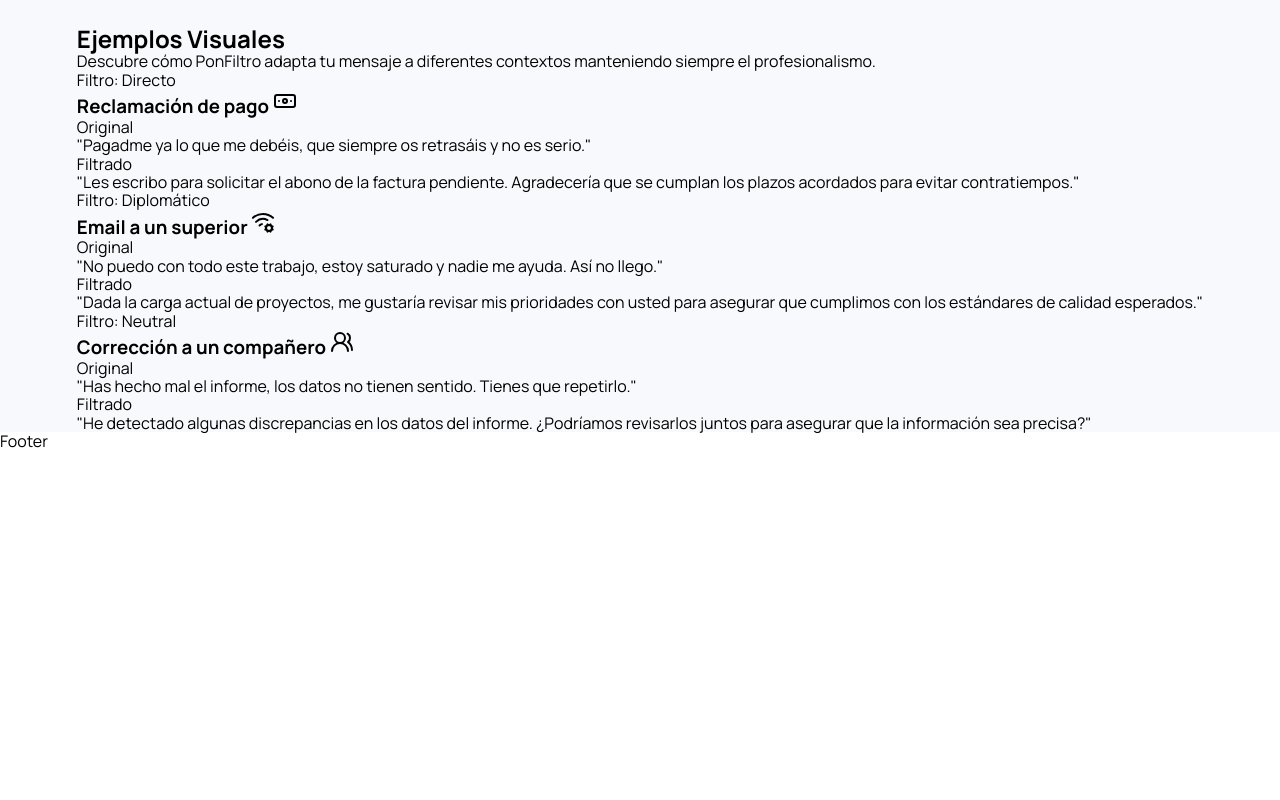
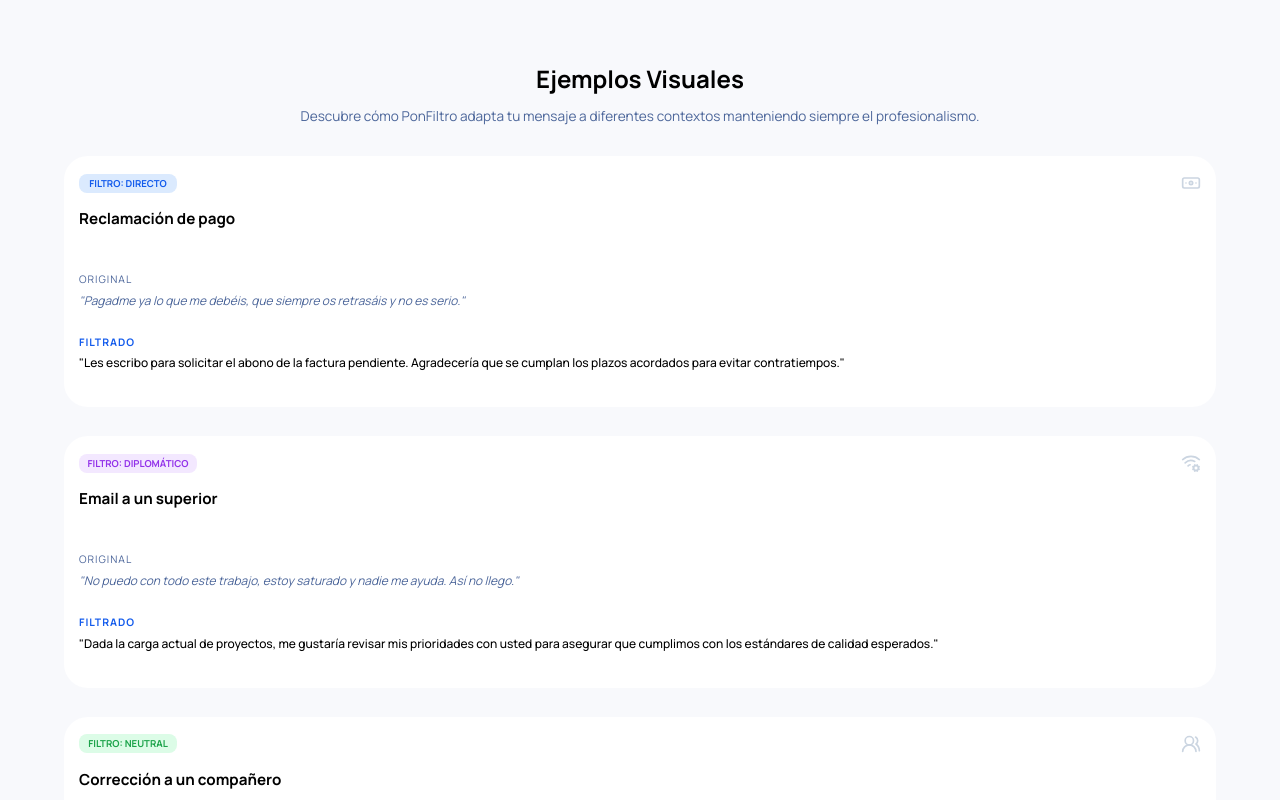
Before and after one commit to carlos-morata/ponFiltro, a React (Vite) app: page / in a window 1280 px wide. Shown: the part 1800-2600 px from the top of the page. Before the commit the page ends 2252 px from the top, so only its background shows below. Built offline with nearby package versions, Linux system fonts and the light colour scheme.

Commit message:
add/Styles-ExamplesEmailSection

```diff
--- a/src/components/Main/ExamplesEmailsSection/ExamplesEmailsSection.jsx
+++ b/src/components/Main/ExamplesEmailsSection/ExamplesEmailsSection.jsx
@@ -3,7 +3,7 @@
 
 const ExamplesEmailsSection = () => {
   return <section className="examples-section">
-    <h2>Ejemplos Visuales</h2>
+    <h2 className="title-examples-section">Ejemplos Visuales</h2>
     <p>Descubre cómo PonFiltro adapta tu mensaje a diferentes contextos manteniendo siempre el profesionalismo.</p>
     <ToneExampleCard />
   </section>;
--- a/src/components/Main/ExamplesEmailsSection/ToneExampleCard/ToneExampleCard.jsx
+++ b/src/components/Main/ExamplesEmailsSection/ToneExampleCard/ToneExampleCard.jsx
@@ -4,32 +4,41 @@
 const ToneExampleCard = () => {
   return <>
     <article className="example-article">
-      <p>Filtro: Directo</p>
-      <h3 className="title-example">Reclamación de pago <Banknote /></h3>
+      <div className="example-article-top">
+        <p className="filter-text-example filter-text-direct">Filtro: Directo</p>
+        <Banknote />
+      </div>
+      <h3 className="title-example">Reclamación de pago</h3>
       <span className="span-original">Original</span>
       <p className="paragraph-original-example">
         "Pagadme ya lo que me debéis, que siempre os retrasáis y no es serio."
       </p>
-      <span className="text-filter">Filtrado</span>
-      <p className="paragrpah-filtered-example">"Les escribo para solicitar el abono de la factura pendiente. Agradecería que se cumplan los plazos acordados para evitar contratiempos."</p>
+      <span className="span-filter">Filtrado</span>
+      <p className="paragraph-filtered-example">"Les escribo para solicitar el abono de la factura pendiente. Agradecería que se cumplan los plazos acordados para evitar contratiempos."</p>
     </article>
 
     <article className="example-article">
-      <p>Filtro: Diplomático</p>
-      <h3 className="title-example">Email a un superior <WifiCog /></h3>
+      <div className="example-article-top">
+        <p className="filter-text-example filter-text-diplomatic">Filtro: Diplomático</p>
+        <WifiCog />
+      </div>
+      <h3 className="title-example">Email a un superior</h3>
       <span className="span-original">Original</span>
       <p className="paragraph-original-example">"No puedo con todo este trabajo, estoy saturado y nadie me ayuda. Así no llego."</p>
       <span className="span-filter">Filtrado</span>
-      <p className="paragrpah-filtered-example">"Dada la carga actual de proyectos, me gustaría revisar mis prioridades con usted para asegurar que cumplimos con los estándares de calidad esperados."</p>
+      <p className="paragraph-filtered-example">"Dada la carga actual de proyectos, me gustaría revisar mis prioridades con usted para asegurar que cumplimos con los estándares de calidad esperados."</p>
     </article>
 
     <article className="example-article">
-      <p>Filtro: Neutral</p>
-      <h3 className="title-example">Corrección a un compañero <UsersRound /></h3>
+      <div className="example-article-top">
+        <p className="filter-text-example filter-text-neutral">Filtro: Neutral</p>
+        <UsersRound />
+      </div>
+      <h3 className="title-example">Corrección a un compañero</h3>
       <span className="span-original">Original</span>
       <p className="paragraph-original-example">"Has hecho mal el informe, los datos no tienen sentido. Tienes que repetirlo."</p>
-      <span className="text-filter">Filtrado</span>
-      <p className="paragrpah-filtered-example">"He detectado algunas discrepancias en los datos del informe. ¿Podríamos revisarlos juntos para asegurar que la información sea precisa?"</p>
+      <span className="span-filter">Filtrado</span>
+      <p className="paragraph-filtered-example">"He detectado algunas discrepancias en los datos del informe. ¿Podríamos revisarlos juntos para asegurar que la información sea precisa?"</p>
     </article>
   </>;
 };
--- a/src/styles/components/_ExamplesEmailSection.scss
+++ b/src/styles/components/_ExamplesEmailSection.scss
@@ -1,2 +1,107 @@
 @use "../utils/variables.scss" as variables;
 @use '../utils/mixins.scss' as mixins;
+
+.examples-section {
+    width: 100%;
+    display: flex;
+    flex-direction: column;
+    align-items: center;
+    box-sizing: variables.$border-box;
+    margin: 2.5rem 0 4.5rem 0;
+
+    .title-examples-section {
+        text-align: center;
+        margin-bottom: 0.80rem;
+    }
+
+    .title-examples-section + p {
+        width: 90%;
+        text-align: center;
+        line-height: 22px;
+        color: variables.$text-second;
+        font-size: 0.85rem;
+    }
+
+    .example-article {
+        width: 90%;
+        padding: 15px;
+        background-color: variables.$white;
+        border-radius: 1.5rem;
+        box-sizing: variables.$border-box;
+        margin-top: 1.8rem;
+
+        .example-article-top {
+            display: flex;
+            justify-content: space-between;
+            align-items: center;
+            margin-bottom: 0.95rem;
+
+            .filter-text-example {
+                width: 90px;
+                padding: 4px;
+                text-align: center;
+                text-transform: uppercase;
+                border-radius: variables.$border-radius;
+                font-size: 0.6rem;
+                font-weight: variables.$font-bold;
+            }
+
+            .filter-text-direct {
+                background-color: #dbeafe;
+                color: variables.$primary;
+            }
+
+            .filter-text-diplomatic {
+                width: 110px;
+                background-color: #f3e8ff;
+                color: #9333ea;
+            }
+
+            .filter-text-neutral {
+                background-color: #dcfce7;
+                color: #1ca34a;
+            }
+
+            .lucide {
+                width: 20px;
+                color: #cbd5e1;
+                font-weight: variables.$font-bold;
+            }
+        }
+
+        .title-example {
+            font-size: 0.95rem;
+            margin-bottom: 2.5rem;
+        }
+
+        .span-original {
+            color: variables.$text-second;
+            font-size: 0.65rem;
+            text-transform: uppercase;
+            letter-spacing: 1px;
+        }
+
+        .paragraph-original-example {
+            margin: 5px 0px 20px 0px;
+            font-size: variables.$main-text;
+            color: variables.$text-second;
+            font-style: italic;
+            line-height: 20px;
+        }
+
+        .span-filter {
+            font-size: 0.65rem;
+            text-transform: uppercase;
+            letter-spacing: 1px;
+            color: variables.$primary;
+            font-weight: variables.$font-bold;
+        }
+
+        .paragraph-filtered-example {
+            font-size: variables.$main-text;
+            line-height: 18px;
+            font-weight: 500;
+            margin: 5px 0px 20px 0px;
+        }
+    }
+}
```
